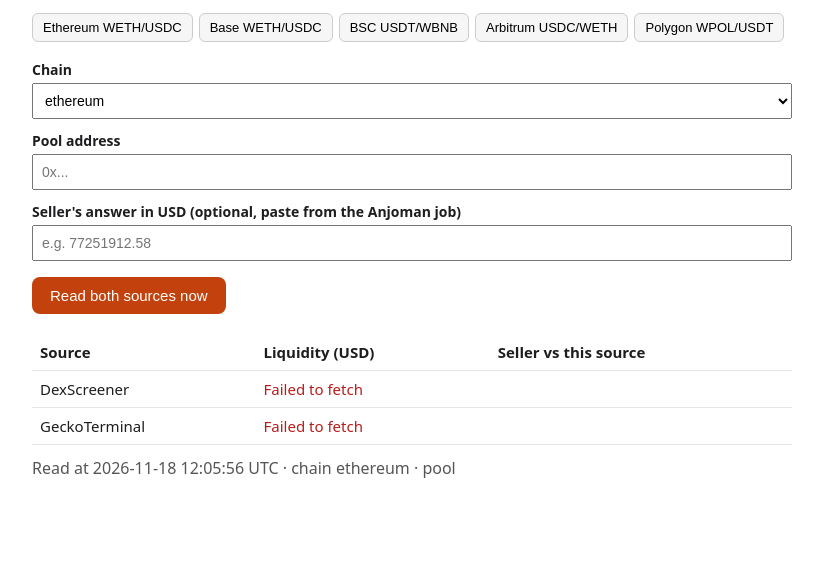
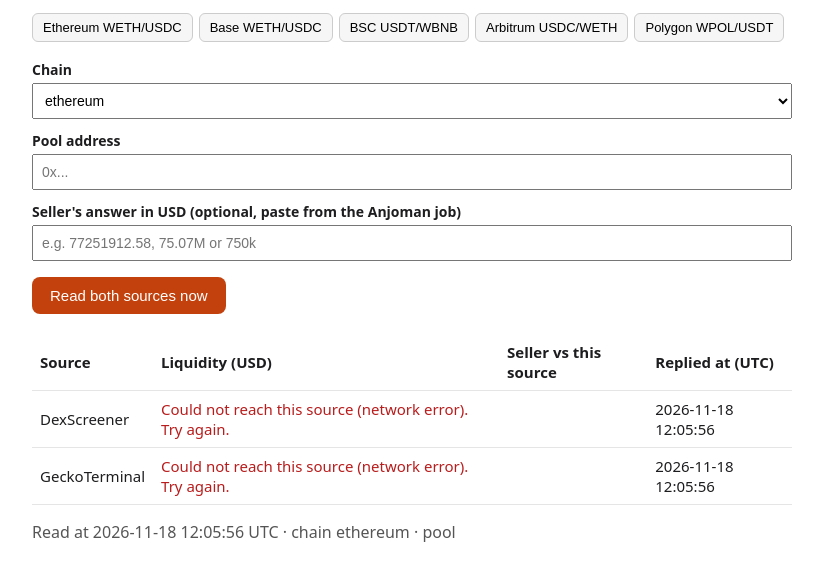
Before and after one commit to investor567768/telegraph-evaluator, a plain HTML site: page seller-check.html in a window 1280 px wide. Both pictures are taken after a click on the button "Read both sources now". Shown: the part 135-716 px from the top of the page, without its empty margins (228-1051 px from the left). Drawn offline with Linux system fonts and the light colour scheme; no server answers.

Commit message:
seller-check: read k/m/b amounts, clearer errors, source gap and reply times (fixes #1)

```diff
--- a/seller-check.html
+++ b/seller-check.html
@@ -39,15 +39,17 @@
 <input id="pool" placeholder="0x...">
 
 <label for="sellerVal">Seller's answer in USD (optional, paste from the Anjoman job)</label>
-<input id="sellerVal" placeholder="e.g. 77251912.58">
+<input id="sellerVal" placeholder="e.g. 77251912.58, 75.07M or 750k">
 
 <button id="run">Read both sources now</button>
 
 <table id="out" hidden>
-  <tr><th>Source</th><th>Liquidity (USD)</th><th>Seller vs this source</th></tr>
-  <tr><td>DexScreener</td><td class="num" id="ds">…</td><td class="num" id="dsd"></td></tr>
-  <tr><td>GeckoTerminal</td><td class="num" id="gt">…</td><td class="num" id="gtd"></td></tr>
+  <tr><th>Source</th><th>Liquidity (USD)</th><th>Seller vs this source</th><th>Replied at (UTC)</th></tr>
+  <tr><td>DexScreener</td><td class="num" id="ds">…</td><td class="num" id="dsd"></td><td class="num" id="dst"></td></tr>
+  <tr><td>GeckoTerminal</td><td class="num" id="gt">…</td><td class="num" id="gtd"></td><td class="num" id="gtt"></td></tr>
 </table>
+<p class="note" id="srcgap"></p>
+<p class="note" id="sellerRead"></p>
 <div id="verdict"></div>
 <p class="note" id="when"></p>
 
@@ -69,42 +71,86 @@ PRESETS.forEach(([c, a, name]) => {
 });
 
 const fmt = n => n.toLocaleString('en-US', { minimumFractionDigits: 2, maximumFractionDigits: 2 });
+const nowUTC = () => new Date().toISOString().replace('T', ' ').slice(0, 19);
+
+// Reads a seller's number. Accepts plain numbers ("75,070,000", "$75070000.12")
+// and k / m / b suffixes ("750k", "75.07M", "1.2b"). Anything else is refused,
+// so "75.07M" can never be silently read as $75.07.
+function parseAmount(raw) {
+  const t = raw.trim().replace(/^\$/, '').replace(/\s*usd$/i, '').replace(/[,\s]/g, '');
+  if (t === '') return { empty: true };
+  const m = t.match(/^(\d+(?:\.\d+)?)([kmb])?$/i);
+  if (!m) return { error: `Couldn't read "${raw.trim()}" as a dollar amount. Use a plain number like 75070000, or a k / m / b suffix like 75.07M.` };
+  const mult = { k: 1e3, m: 1e6, b: 1e9 }[(m[2] || '').toLowerCase()] || 1;
+  return { value: Number(m[1]) * mult };
+}
+
+class SourceError extends Error {}
 async function getJSON(url) {
-  const r = await fetch(url, { headers: { accept: 'application/json' } });
-  if (!r.ok) throw new Error('HTTP ' + r.status);
+  let r;
+  try { r = await fetch(url, { headers: { accept: 'application/json' } }); }
+  catch (e) { throw new SourceError('Could not reach this source (network error). Try again.'); }
+  if (r.status === 404) throw new SourceError('Pool not found on this chain. Check the chain.');
+  if (r.status === 429) throw new SourceError('This source is busy (too many requests). Wait a minute and try again.');
+  if (!r.ok) throw new SourceError('Source error (HTTP ' + r.status + ').');
   return r.json();
+}
+function readValue(v) {
+  if (v == null) throw new SourceError('Pool not found on this chain. Check the chain.');
+  const n = Number(v);
+  if (!isFinite(n)) throw new SourceError('Source returned an unreadable value.');
+  if (n <= 0) throw new SourceError("Source returned 0, so there's nothing to compare against.");
+  return n;
 }
 
 document.getElementById('run').onclick = async () => {
   const chain = document.getElementById('chain').value;
   const pool = document.getElementById('pool').value.trim().toLowerCase();
-  const seller = parseFloat(document.getElementById('sellerVal').value.replace(/[$,\s]/g, ''));
+  const parsed = parseAmount(document.getElementById('sellerVal').value);
+  const seller = parsed.value;
   document.getElementById('out').hidden = false;
-  ['ds', 'gt'].forEach(id => { document.getElementById(id).textContent = '…'; document.getElementById(id + 'd').textContent = ''; });
-  document.getElementById('verdict').textContent = '';
+  ['ds', 'gt'].forEach(id => { document.getElementById(id).textContent = '…'; document.getElementById(id + 'd').textContent = ''; document.getElementById(id + 't').textContent = ''; });
+  ['verdict', 'srcgap', 'sellerRead'].forEach(id => { document.getElementById(id).textContent = ''; });
+  document.getElementById('verdict').classList.remove('err');
+  if (parsed.error) { document.getElementById('sellerRead').innerHTML = ''; const e = document.createElement('span'); e.className = 'err'; e.textContent = parsed.error; document.getElementById('sellerRead').appendChild(e); }
+  else if (seller != null) document.getElementById('sellerRead').textContent = `Seller's answer read as $${fmt(seller)}.`;
+
   const results = {};
   const jobs = [
     getJSON(`https://api.dexscreener.com/latest/dex/pairs/${chain}/${pool}`)
-      .then(j => { const v = j.pairs && j.pairs[0] && j.pairs[0].liquidity ? j.pairs[0].liquidity.usd : null; if (v == null) throw new Error('no value (pairs: null)'); results.ds = Number(v); })
-      .catch(e => { results.dsErr = e.message; }),
+      .then(j => { results.ds = readValue(j.pairs && j.pairs[0] && j.pairs[0].liquidity ? j.pairs[0].liquidity.usd : null); })
+      .catch(e => { results.dsErr = e instanceof SourceError ? e.message : 'Unexpected reply from this source.'; })
+      .finally(() => { results.dsAt = nowUTC(); }),
     getJSON(`https://api.geckoterminal.com/api/v2/networks/${GT[chain]}/pools/${pool}`)
-      .then(j => { const v = j.data && j.data.attributes ? j.data.attributes.reserve_in_usd : null; if (v == null) throw new Error('no value'); results.gt = Number(v); })
-      .catch(e => { results.gtErr = e.message; })
+      .then(j => { results.gt = readValue(j.data && j.data.attributes ? j.data.attributes.reserve_in_usd : null); })
+      .catch(e => { results.gtErr = e instanceof SourceError ? e.message : 'Unexpected reply from this source.'; })
+      .finally(() => { results.gtAt = nowUTC(); })
   ];
   await Promise.all(jobs);
-  const when = new Date().toISOString().replace('T', ' ').slice(0, 19) + ' UTC';
   for (const k of ['ds', 'gt']) {
     const cell = document.getElementById(k);
+    document.getElementById(k + 't').textContent = results[k + 'At'];
     if (results[k] != null) {
       cell.textContent = fmt(results[k]);
-      if (!isNaN(seller)) document.getElementById(k + 'd').textContent = ((seller - results[k]) / results[k] * 100).toFixed(2) + '%';
-    } else { cell.innerHTML = '<span class="err">' + results[k + 'Err'] + '</span>'; }
+      if (seller != null) { const pct = (seller - results[k]) / results[k] * 100; document.getElementById(k + 'd').textContent = (Math.abs(pct) < 0.005 ? 0 : pct).toFixed(2) + '%'; }
+    } else { cell.innerHTML = ''; const e = document.createElement('span'); e.className = 'err'; e.textContent = results[k + 'Err']; cell.appendChild(e); }
   }
-  if (!isNaN(seller) && results.ds != null && results.gt != null) {
-    const worst = Math.max(Math.abs(seller - results.ds) / results.ds, Math.abs(seller - results.gt) / results.gt) * 100;
-    document.getElementById('verdict').textContent = worst <= 2 ? `Within 2% of both truth sources (largest gap ${worst.toFixed(2)}%).` : `Outside 2% of at least one truth source (largest gap ${worst.toFixed(2)}%).`;
+  const verdict = document.getElementById('verdict');
+  if (results.ds != null && results.gt != null) {
+    const srcGap = Math.abs(results.ds - results.gt) / Math.min(results.ds, results.gt) * 100;
+    document.getElementById('srcgap').textContent = `The two sources differ from each other by ${srcGap.toFixed(2)}%.`;
+    if (seller != null) {
+      if (srcGap > 2) {
+        verdict.textContent = `No verdict: the two truth sources disagree by ${srcGap.toFixed(2)}% (more than 2%), so no answer could fairly pass. Try again in a minute.`;
+      } else {
+        const worst = Math.max(Math.abs(seller - results.ds) / results.ds, Math.abs(seller - results.gt) / results.gt) * 100;
+        verdict.textContent = worst <= 2 ? `Within 2% of both truth sources (largest gap ${worst.toFixed(2)}%).` : `Outside 2% of at least one truth source (largest gap ${worst.toFixed(2)}%).`;
+      }
+    }
+  } else if (seller != null) {
+    verdict.textContent = 'No verdict: at least one truth source gave no value (see the table).';
   }
-  document.getElementById('when').textContent = `Read at ${when} · chain ${chain} · pool ${pool}`;
+  document.getElementById('when').textContent = `Read at ${nowUTC()} UTC · chain ${chain} · pool ${pool}`;
 };
 </script>
 </body>
```
